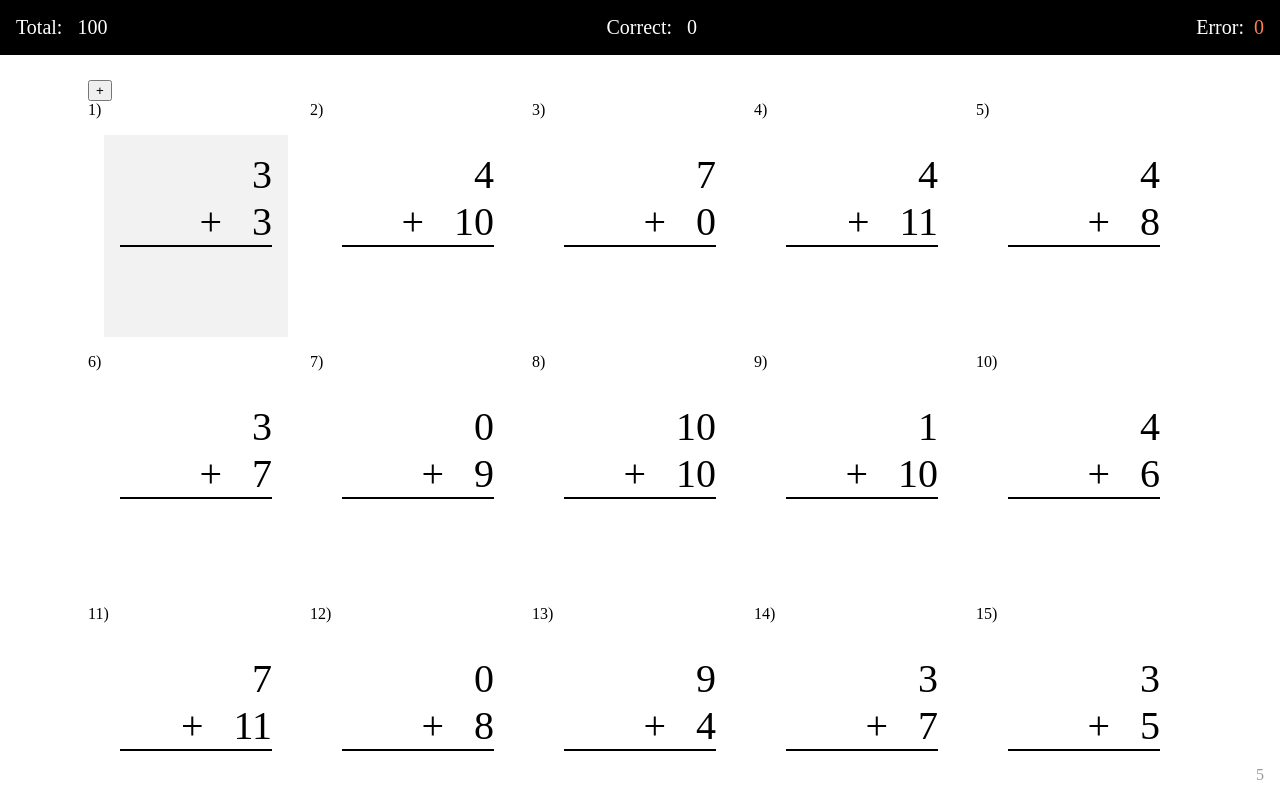
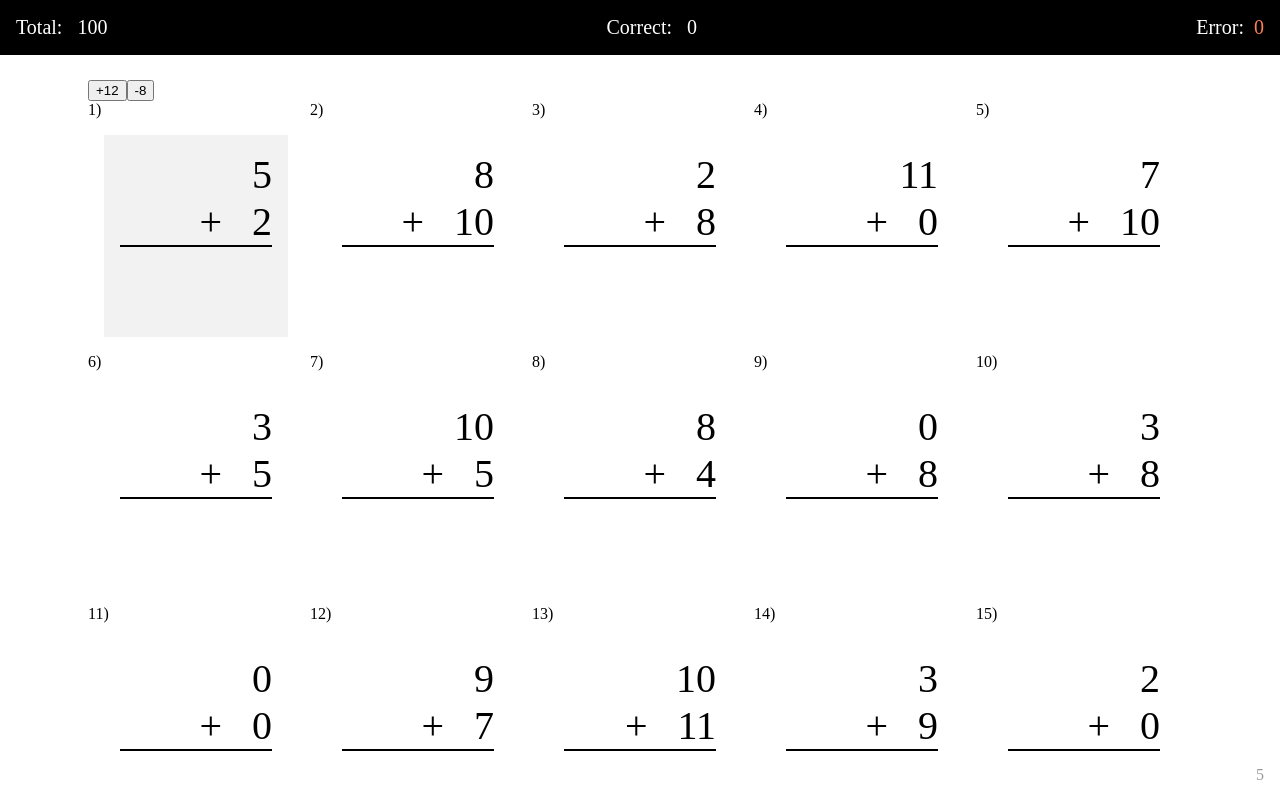
Before and after one commit to windmaomao/react-sheet, a React (Create React App) app: page / in a window 1280 px wide. Shown: the top 800 px of the page. Built offline with nearby package versions, Linux system fonts and the light colour scheme; a web font is replaced by a local one.

Commit message:
add moregen

```diff
--- a/src/App.js
+++ b/src/App.js
@@ -3,27 +3,28 @@ import { Sheet, Score, Time } from './components'
 import { sheetCreator, arithmeticGen } from './utils'
 import AppStyle from './AppStyle'
 
-const gen = arithmeticGen({ max: 12, operator: '+' }).gen
+const gen1 = arithmeticGen({ max: 12, operator: '+' }).gen
+const genPlus12 = arithmeticGen({ max: 12, operator: '+' }).gen
+const genMinus8 = arithmeticGen({ max: 8, operator: '-' }).gen
 
 const App = () => {
-  const [sheet, setSheet] = useState(sheetCreator(gen).createSheet(100))
-  const { sheetId, questions, answers, handlers, utils } = sheet
+  const [sheet, setSheet] = useState(sheetCreator(gen1).createSheet(100))
 
-  const [stats, setStats] = useState(utils.stats())
-  const { total, correct, answered } = stats
-
-  const onGen = () => {
-    const s = sheetCreator(gen).createSheet(100)
+  const onGenClick = g => () => {
+    const s = sheetCreator(g).createSheet(100)
     setSheet(s)
     setStats(s.utils.stats())
   }
 
+  const { sheetId, questions, answers, handlers, utils } = sheet
+  const [stats, setStats] = useState(utils.stats())
+  const { total, correct, answered } = stats
+
   return (
     <AppStyle>
       <h1>&nbsp;</h1>
-      <button
-        onClick={onGen}
-      >+</button>
+      <button onClick={onGenClick(genPlus12)}>+12</button>
+      <button onClick={onGenClick(genMinus8)}>-8</button>
       <Score
         total={total}
         correct={correct}
--- a/src/utils/arithmeticGen.js
+++ b/src/utils/arithmeticGen.js
@@ -2,11 +2,15 @@ const randomInt = x => Math.floor(Math.random() * x)
 
 const arithmeticGen = ({ max, operator }) => {
   const gen = () => {
-    const first = randomInt(max)
-    const second = randomInt(max)
-    let answer
+    const nums = [randomInt(max), randomInt(max)]
+    let answer, tmp
+    let first = nums[0]
+    let second = nums[1]
     switch (operator) {
       case '-':
+        if (first < second) {
+          tmp = first; first = second; second = tmp
+        }
         answer = first - second
         break
       case 'x':
```
